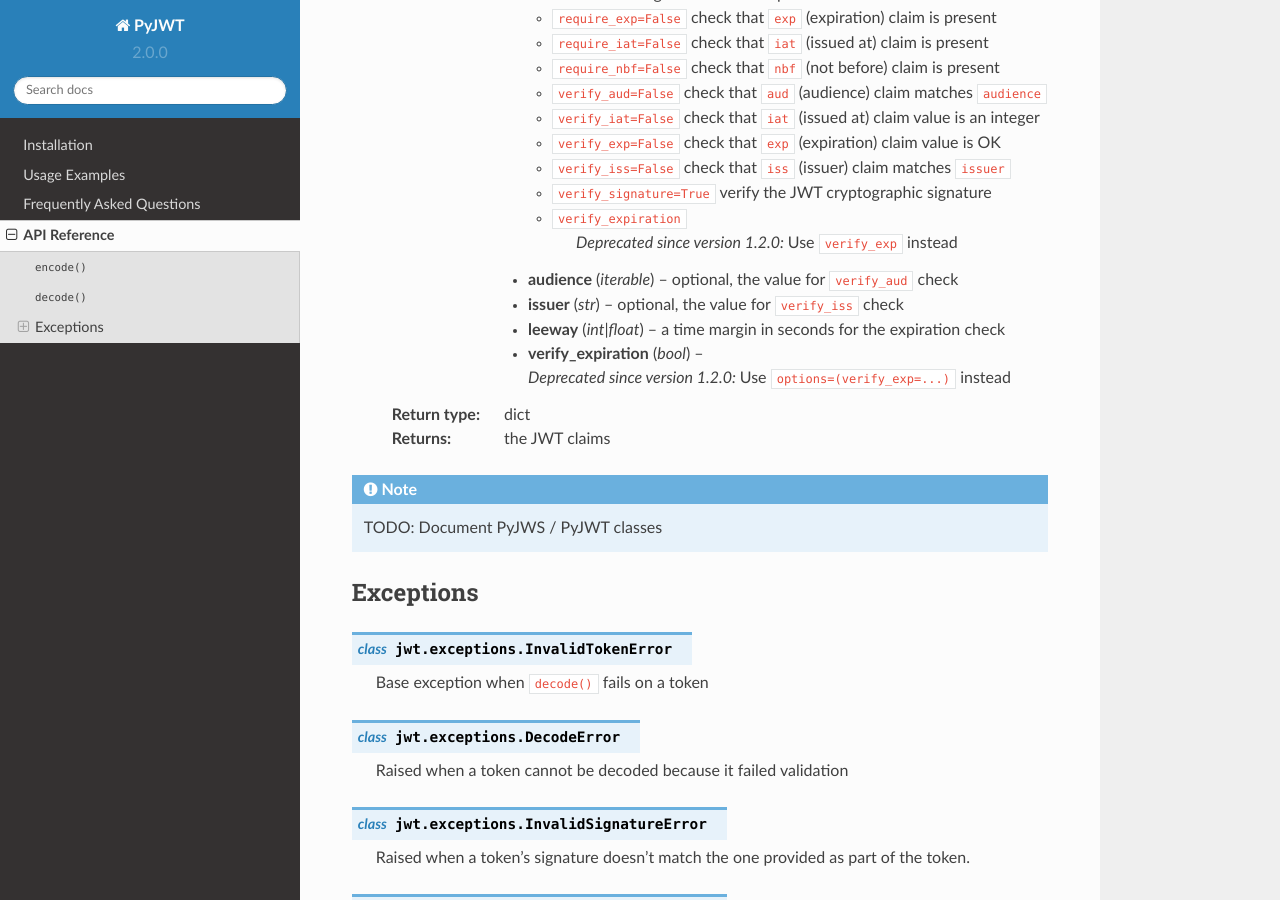
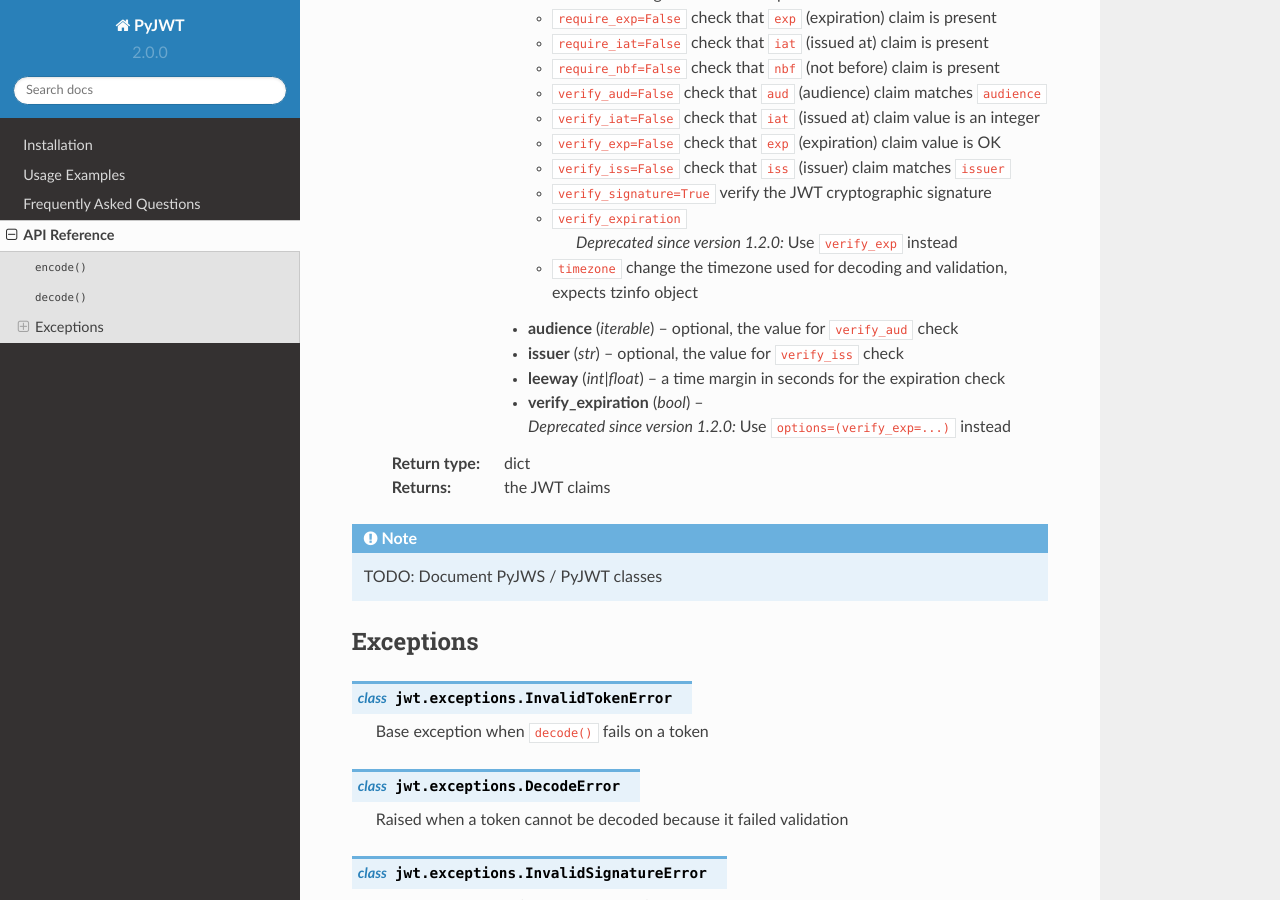
Before and after one commit to jpadilla/pyjwt, a Sphinx documentation site: the page built from docs/api.rst, in a window 1280 px wide and 900 px high, scrolled down 1099 px. Built offline with Sphinx 7.4.7 and the Read the Docs theme 2.0.0, drawn with Linux system fonts in a browser that asks for light colours; pages that are not in the unit, such as notebooks, are missing from menus.

Commit message:
Added timezone option to docs

```diff
--- a/docs/api.rst
+++ b/docs/api.rst
@@ -51,6 +51,7 @@
             .. deprecated:: 1.2.0
                 Use ``verify_exp`` instead
 
+        * ``timezone`` change the timezone used for decoding and validation, expects tzinfo object
 
     :param iterable audience: optional, the value for ``verify_aud`` check
     :param str issuer: optional, the value for ``verify_iss`` check
```
